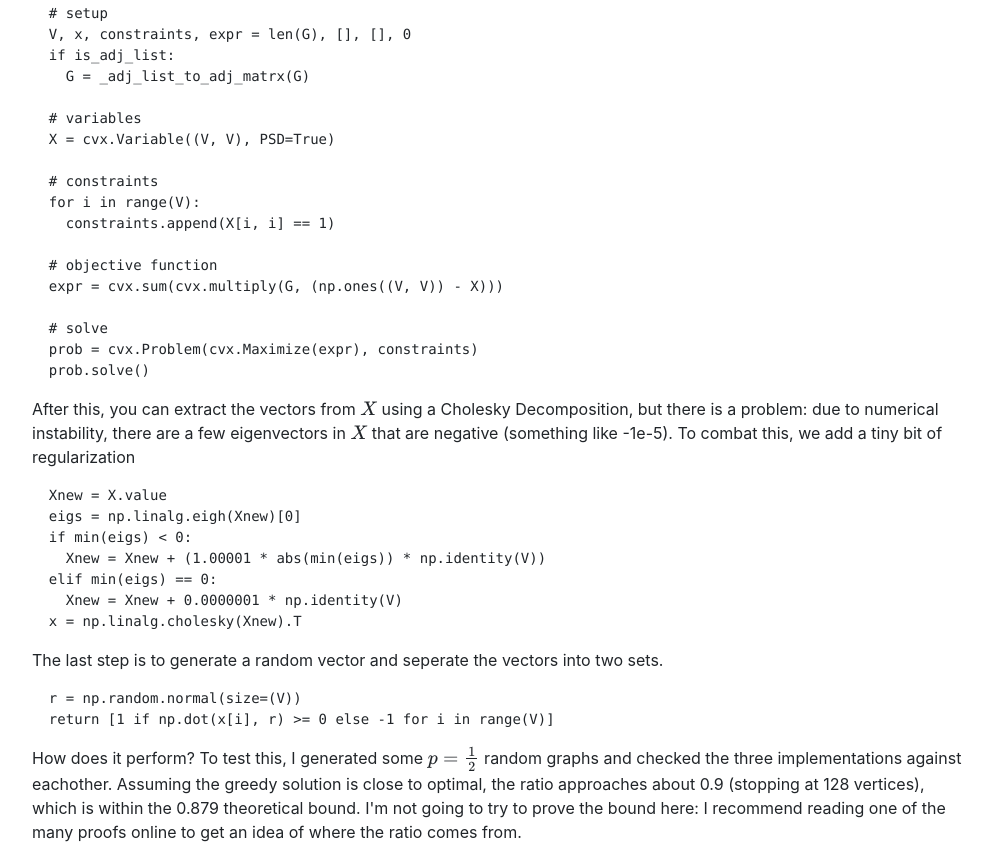
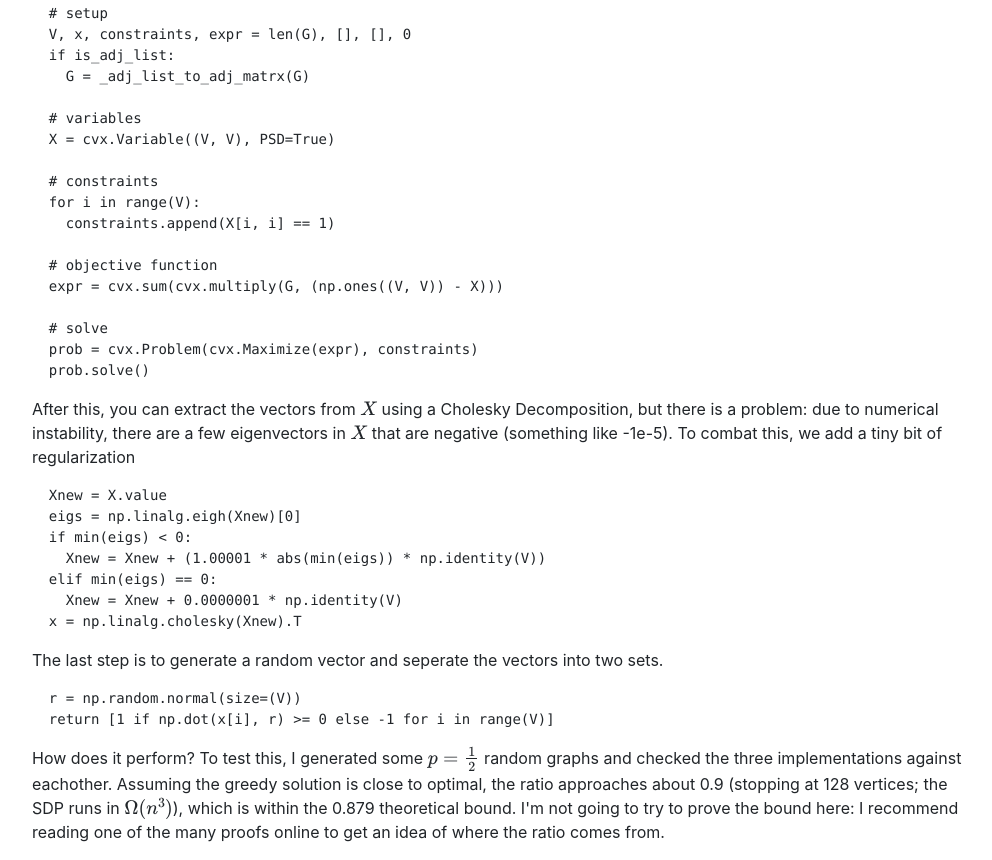
Before and after one commit to NTitterton/personalwebsite, a plain HTML site: page projects.html in a window 1280 px wide. Shown: the part 1058-1918 px from the top of the page, without its empty margins (143-1135 px from the left). Drawn offline with nearby package versions, Linux system fonts and the light colour scheme; some packages are replaced by stand-ins of ours.

Commit message:
added small bit of explanation of SDP runtime

```diff
--- a/projects.html
+++ b/projects.html
@@ -80,7 +80,7 @@
           <p>The last step is to generate a random vector and seperate the vectors into two sets.
           <pre><code>  r = np.random.normal(size=(V))
   return [1 if np.dot(x[i], r) >= 0 else -1 for i in range(V)]</code></pre>
-          <p>How does it perform? To test this, I generated some \(p=\frac{1}{2}\) random graphs and checked the three implementations against eachother. Assuming the greedy solution is close to optimal, the ratio approaches about 0.9 (stopping at 128 vertices), which is within the 0.879 theoretical bound. I'm not going to try to prove the bound here: I recommend reading one of the many proofs online to get an idea of where the ratio comes from.</p>
+          <p>How does it perform? To test this, I generated some \(p=\frac{1}{2}\) random graphs and checked the three implementations against eachother. Assuming the greedy solution is close to optimal, the ratio approaches about 0.9 (stopping at 128 vertices; the SDP runs in \(\Omega(n^3)\)), which is within the 0.879 theoretical bound. I'm not going to try to prove the bound here: I recommend reading one of the many proofs online to get an idea of where the ratio comes from.</p>
         </div>
       </div>
     </div>
```
